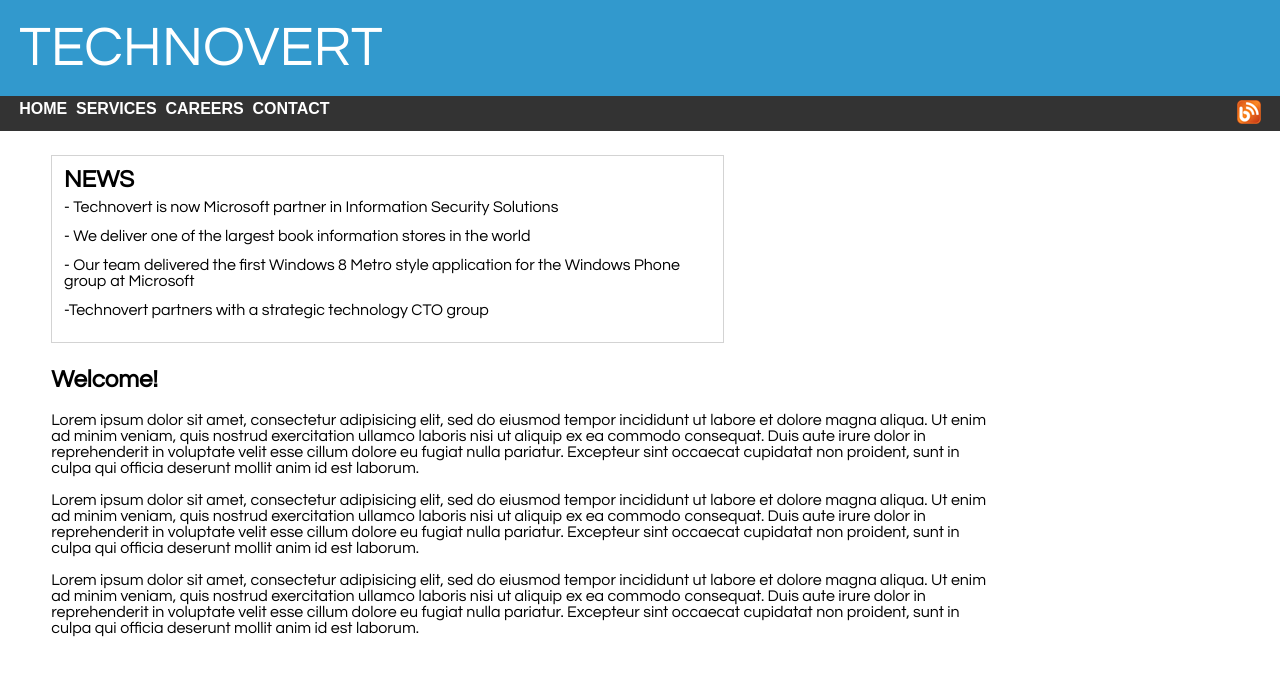
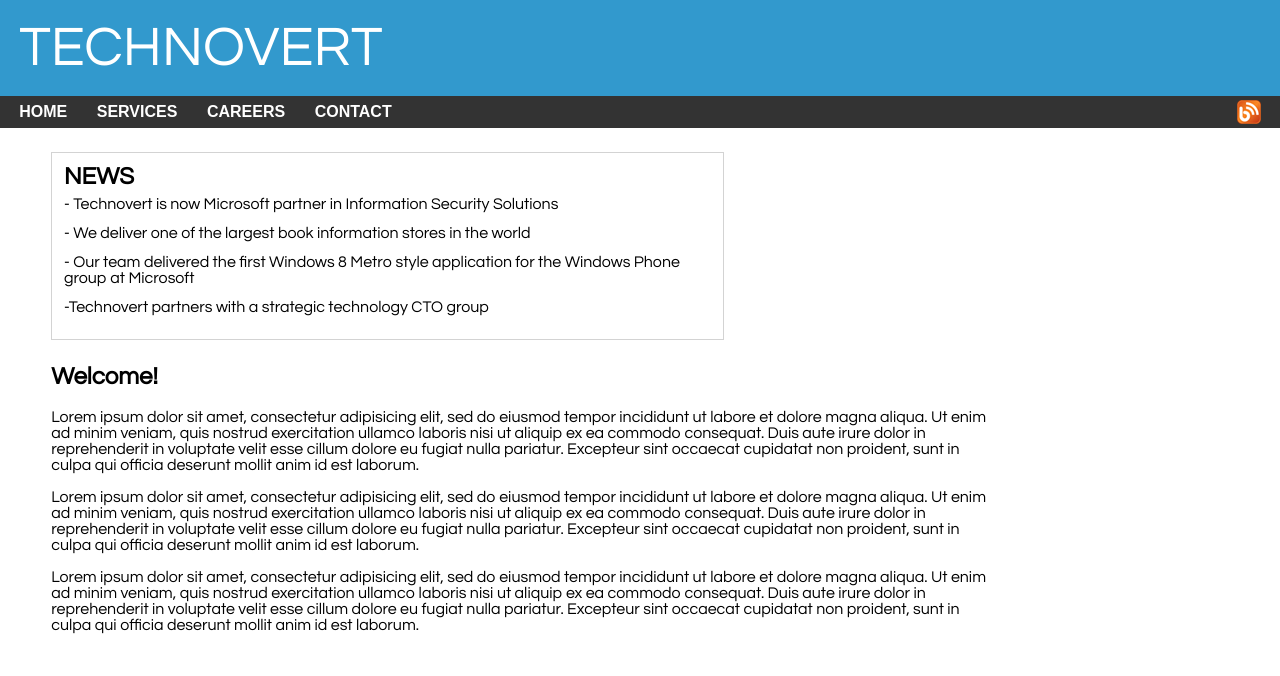
Before and after one commit to akashdoppalapudi/frontend-task-1, a plain HTML site: page index.html in a window 1280 px wide. Drawn offline with Linux system fonts and the light colour scheme.

Commit message:
Centered the blog-icon vertically

```diff
--- a/styles.css
+++ b/styles.css
@@ -26,13 +26,14 @@ nav {
   color: #fff;
   display: flex;
   justify-content: space-between;
+  align-items: center;
 }
 
 .navlinks {
   display: flex;
   margin: 0;
   padding: 0;
-  width: 25%;
+  width: 30%;
   justify-content: space-between;
   list-style-type: none;
   font-family: sans-serif;
@@ -40,6 +41,9 @@ nav {
 
 .navlinks li {
   font-weight: bolder;
+  display: flex;
+  justify-content: center;
+  align-items: center;
 }
 
 .navlink {
@@ -49,6 +53,12 @@ nav {
 
 .navlink:hover {
   cursor: pointer;
+}
+
+nav a {
+  display: flex;
+  justify-content: center;
+  align-items: center;
 }
 
 main {
```
